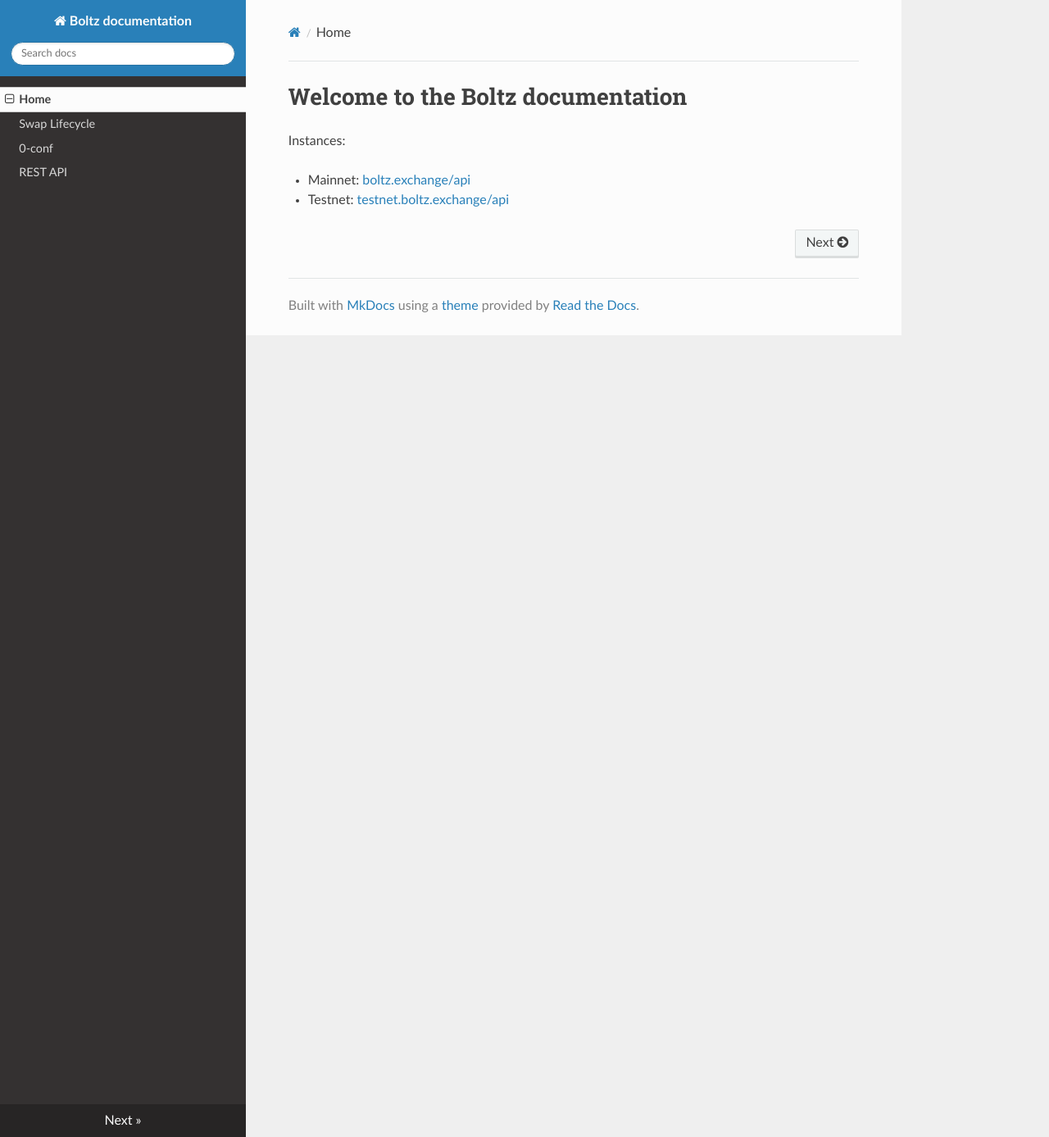
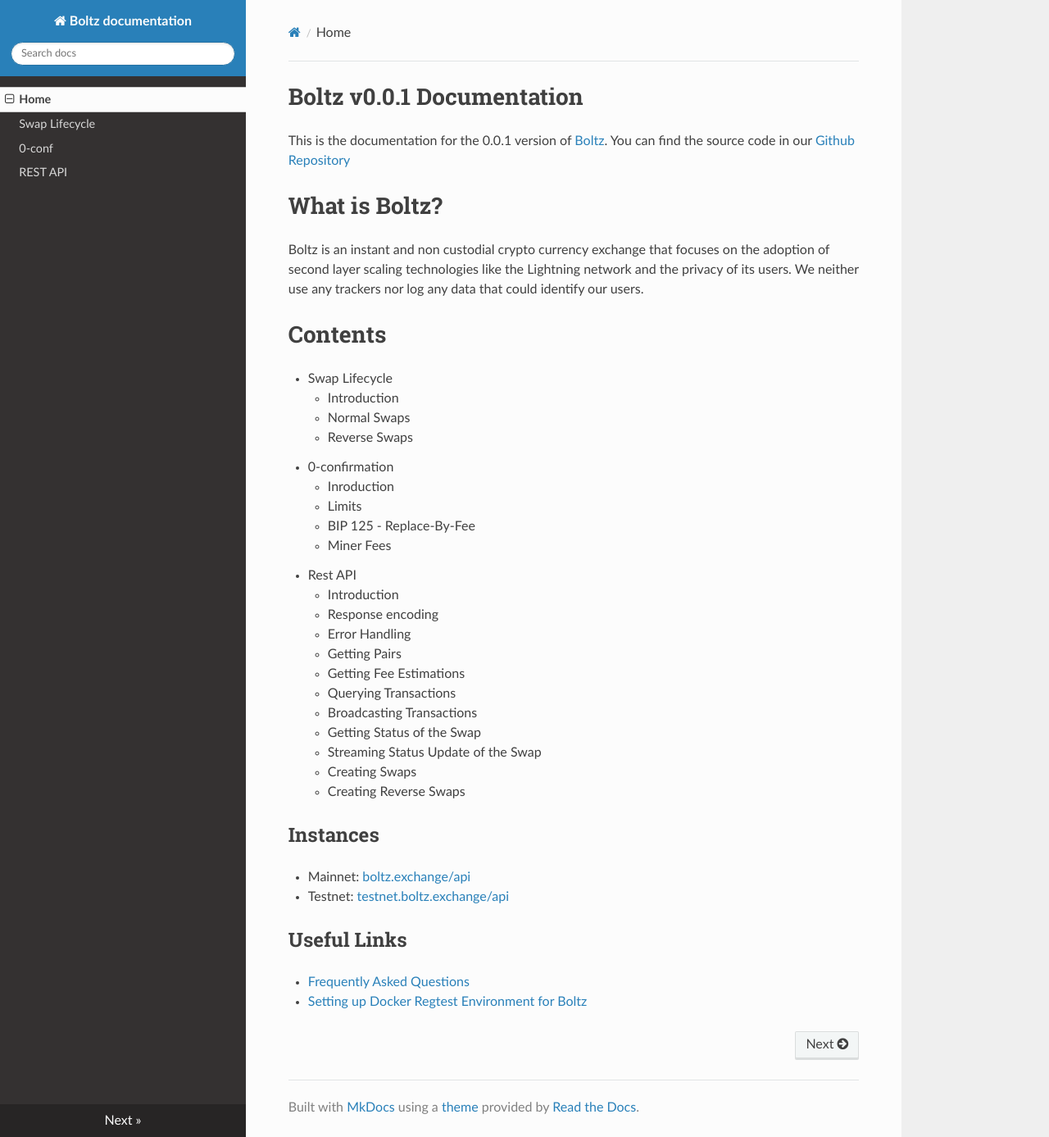
Before and after one commit to BoltzExchange/boltz-backend, an MkDocs documentation site: the page built from docs/index.md, in a window 1280 px wide and 1387 px high. Shown: the whole window at 82% size. Built offline with MkDocs 1.6.1, drawn with Linux system fonts in a browser that asks for light colours; nearby versions of some CDN libraries.

Commit message:
docs: refactoring docs

```diff
--- a/docs/index.md
+++ b/docs/index.md
@@ -1,6 +1,42 @@
-# Welcome to the Boltz documentation
+# Boltz v0.0.1 Documentation
 
-Instances:
+This is the documentation for the 0.0.1 version of [Boltz](https://boltz.exchange). You can find the source code in our [Github Repository](https://github.com/BoltzExchange)
+
+# What is Boltz?
+
+Boltz is an instant and non custodial crypto currency exchange that focuses on the adoption of second layer scaling technologies like the Lightning network and the privacy of its users. We neither use any trackers nor log any data that could identify our users.
+
+# Contents
+
+* Swap Lifecycle
+    * Introduction
+    * Normal Swaps
+    * Reverse Swaps
+* 0-confirmation
+    * Inroduction
+    * Limits
+    * BIP 125 - Replace-By-Fee
+    * Miner Fees
+* Rest API
+    * Introduction
+    * Response encoding
+    * Error Handling
+    * Getting Pairs
+    * Getting Fee Estimations
+    * Querying Transactions
+    * Broadcasting Transactions
+    * Getting Status of the Swap
+    * Streaming Status Update of the Swap
+    * Creating Swaps
+    * Creating Reverse Swaps
+
+
+## Instances
 
 - Mainnet: [boltz.exchange/api](https://boltz.exchange/api)
 - Testnet: [testnet.boltz.exchange/api](https://testnet.boltz.exchange/api)
+
+## Useful Links
+
+* [Frequently Asked Questions](https://boltz.exchange/faq)
+* [Setting up Docker Regtest Environment for Boltz](https://github.com/BoltzExchange/boltz-backend/wiki/Docker-regtest-environment)
```
Also changed, not shown: docs/0-conf.md (+7 -7 lines), docs/api.md (+4 -4 lines), docs/lifecycle.md (+10 -10 lines).
